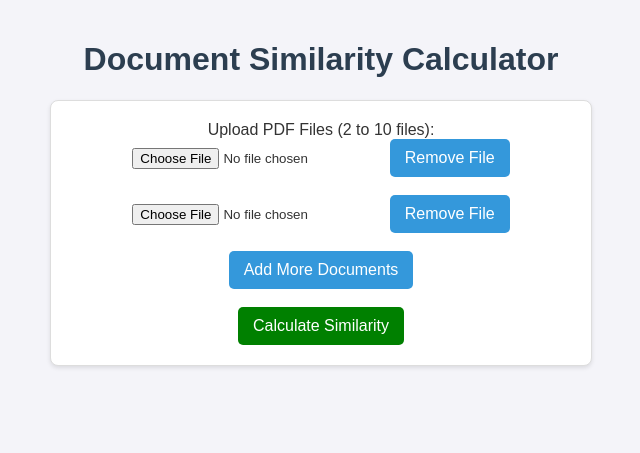
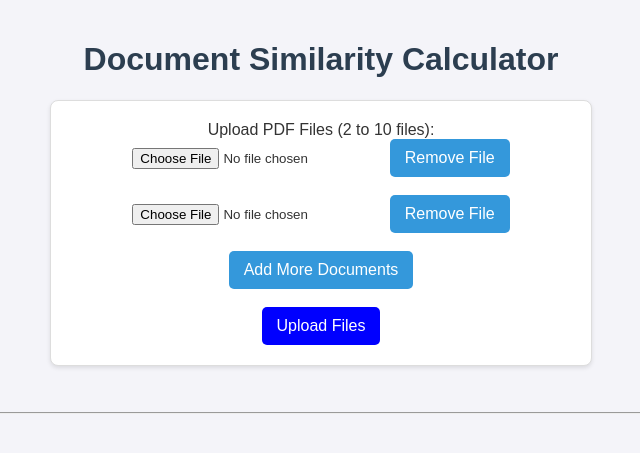
Before and after one commit to Lily-WangQian/Lily-WangQian-AzureWeb_Upload1, a Flask app: page / in a window 1280 px wide. Shown: the top 453 px of the page, without its empty margins (319-959 px from the left). Run offline with Flask 3, Linux system fonts and the light colour scheme.

Commit message:
Update index.html

```diff
--- a/templates/index.html
+++ b/templates/index.html
@@ -44,7 +44,8 @@
     <div class="container">
         <h1>Document Similarity Calculator</h1>
 
-        <form action="/calculate" method="post" enctype="multipart/form-data" onsubmit="showLoading()">
+        <!-- First Form: Upload files -->
+        <form action="/upload" method="post" enctype="multipart/form-data" onsubmit="showLoading()">
             <div id="file-container">
                 <label>Upload PDF Files (2 to 10 files):</label><br>
 
@@ -56,8 +57,27 @@
             </div>
 
             <button type="button" onclick="addMoreFiles()">Add More Documents</button><br><br>
+            <button type="submit" style="background-color:blue; color:white;">Upload Files</button>
+        </form>
+
+        <br><hr><br>
+
+        <!-- Second Form: Calculate Similarity -->
+        {% if uploaded_filenames %}
+        <h2>Uploaded Files:</h2>
+        <ul>
+            {% for file in uploaded_filenames %}
+            <li>{{ file }}</li>
+            {% endfor %}
+        </ul>
+
+        <form action="/calculate" method="post" onsubmit="showLoading()">
+            {% for file in uploaded_filenames %}
+            <input type="hidden" name="uploaded_files" value="{{ file }}">
+            {% endfor %}
             <button type="submit" style="background-color:green; color:white;">Calculate Similarity</button>
         </form>
+        {% endif %}
 
         <div id="loading" style="display: none; text-align: center; margin-top: 20px;">
             <p>Processing... Please wait.</p>
```
